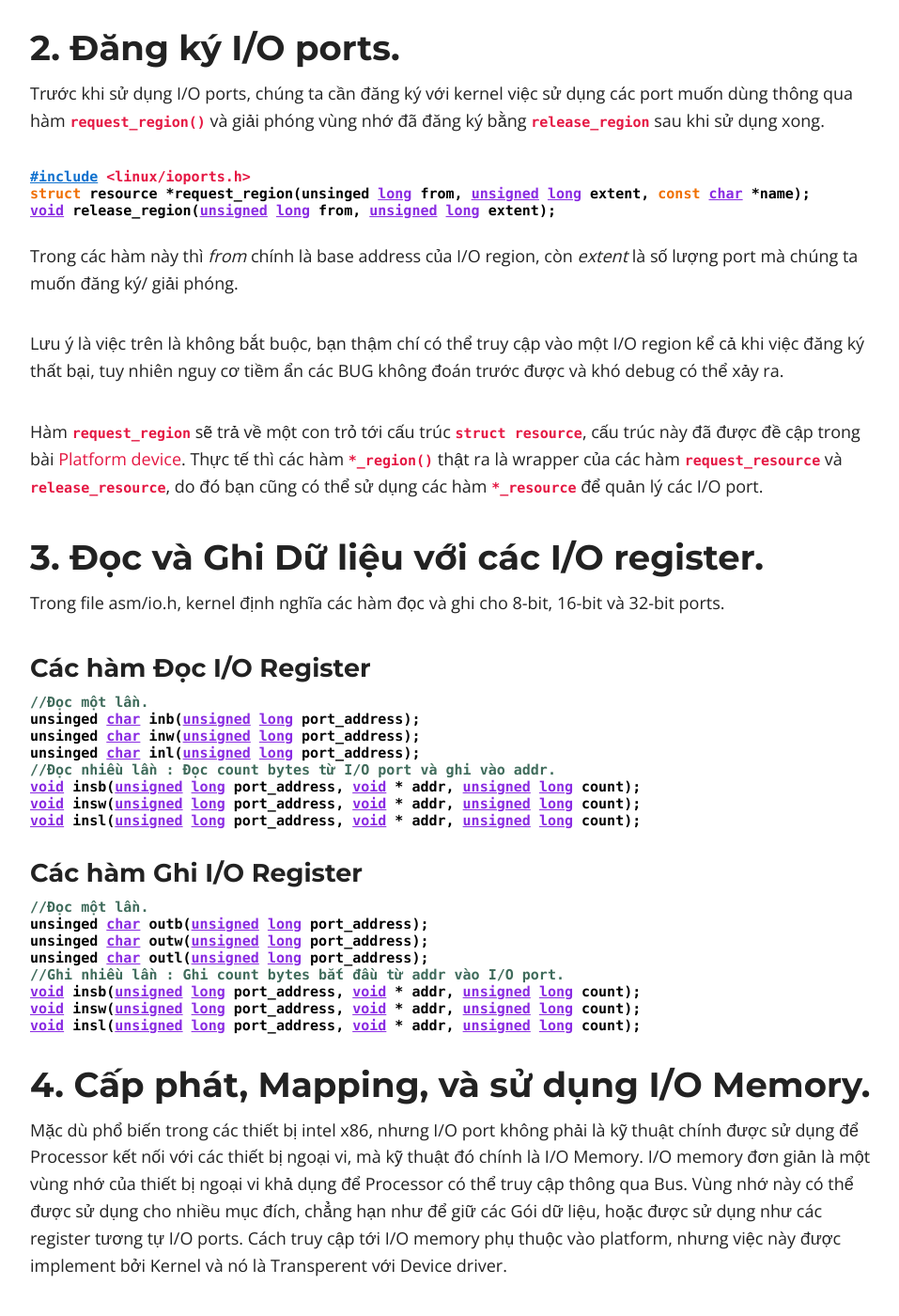
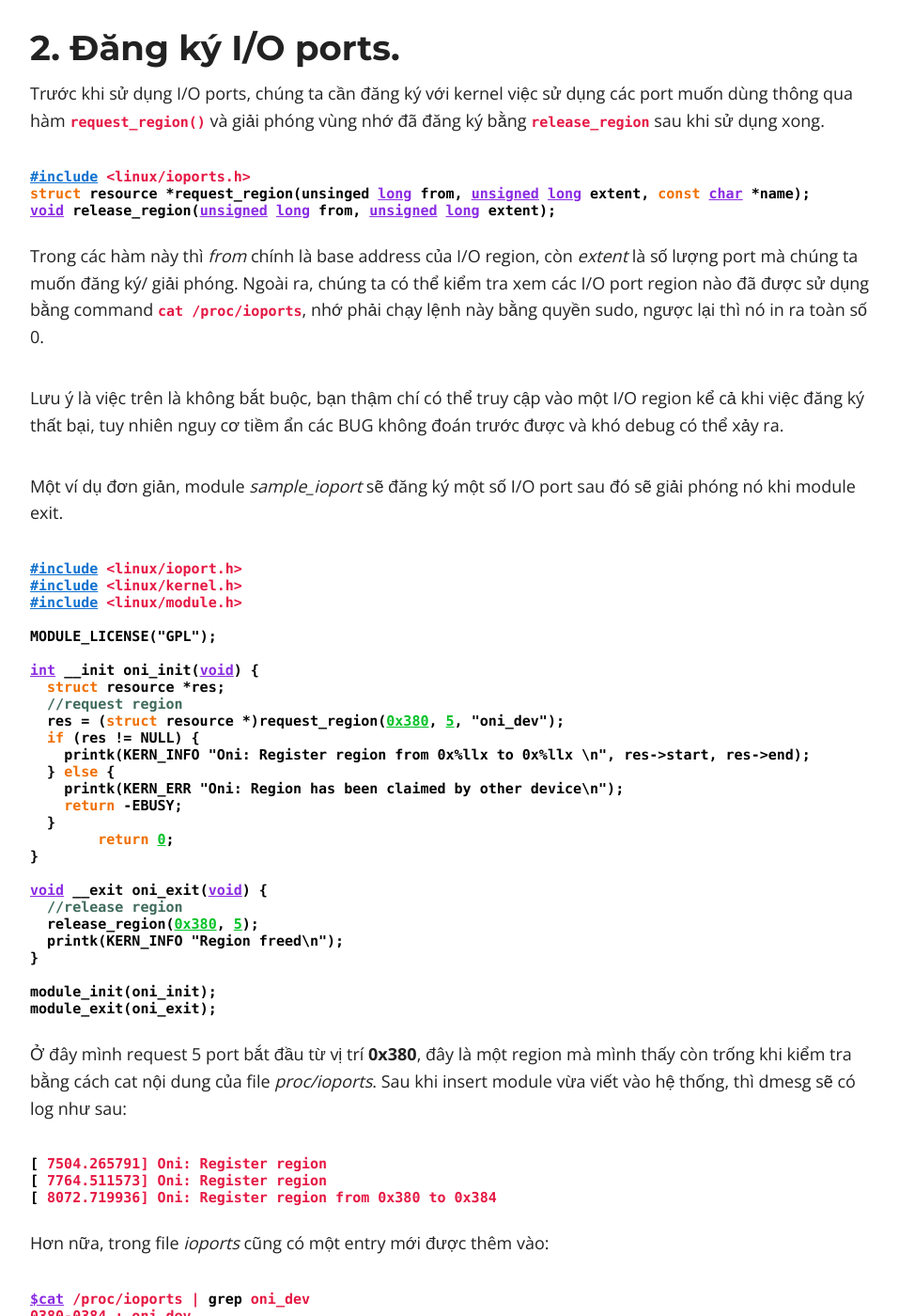
Before and after one commit to ita93/ita93.github.io, a Jekyll site: the page built from _posts/2019-04-15-Hardware IO.md, in a window 1280 px wide and 1400 px high, scrolled down 1223 px. Shown: the whole window at 94% size, without its empty margins (158-1115 px from the left). Built offline with Jekyll 4.4.1, drawn with Linux system fonts in a browser that asks for light colours; nearby versions of some CDN libraries; comment, search, counter and statistics services are not loaded; some of the changed text lies outside the part shown.

Commit message:
Add request region example

```diff
--- a/_posts/2019-04-15-Hardware IO.md
+++ b/_posts/2019-04-15-Hardware IO.md
@@ -28,9 +28,55 @@ struct resource *request_region(unsinged long from, unsigned long extent, const
 void release_region(unsigned long from, unsigned long extent);
 {% endhighlight %}
 
-Trong các hàm này thì <i>from</i> chính là base address của I/O region, còn <i>extent</i> là số lượng port mà chúng ta muốn đăng ký/ giải phóng.
+Trong các hàm này thì <i>from</i> chính là base address của I/O region, còn <i>extent</i> là số lượng port mà chúng ta muốn đăng ký/ giải phóng. Ngoài ra, chúng ta có thể kiểm tra xem các I/O port region nào đã được sử dụng bằng command <code>cat /proc/ioports</code>, nhớ phải chạy lệnh này bằng quyền sudo, ngược lại thì nó in ra toàn số 0.
 
 Lưu ý là việc trên là không bắt buộc, bạn thậm chí có thể truy cập vào một I/O region kể cả khi việc đăng ký thất bại, tuy nhiên nguy cơ tiềm ẩn các BUG không đoán trước được và khó debug có thể xảy ra.
+
+
+Một ví dụ đơn giản, module <i>sample_ioport</i> sẽ đăng ký một số I/O port sau đó sẽ giải phóng nó khi module exit.
+{% highlight c %}
+#include <linux/ioport.h>
+#include <linux/kernel.h>
+#include <linux/module.h>
+
+MODULE_LICENSE("GPL");
+
+int __init oni_init(void) {
+  struct resource *res;
+  //request region
+  res = (struct resource *)request_region(0x380, 5, "oni_dev");
+  if (res != NULL) {
+    printk(KERN_INFO "Oni: Register region from 0x%llx to 0x%llx \n", res->start, res->end);
+  } else {
+    printk(KERN_ERR "Oni: Region has been claimed by other device\n");
+    return -EBUSY;
+  }
+	return 0;
+}
+
+void __exit oni_exit(void) {
+  //release region
+  release_region(0x380, 5);
+  printk(KERN_INFO "Region freed\n");
+}
+
+module_init(oni_init);
+module_exit(oni_exit);
+{% endhighlight %}
+
+Ở đây mình request 5 port bắt đầu từ vị trí <b>0x380</b>, đây là một region mà mình thấy còn trống khi kiểm tra bằng cách cat nội dung của file <i>proc/ioports</i>.
+Sau khi insert module vừa viết vào hệ thống, thì dmesg sẽ có log như sau:
+{% highlight shell %}
+[ 7504.265791] Oni: Register region
+[ 7764.511573] Oni: Register region
+[ 8072.719936] Oni: Register region from 0x380 to 0x384
+{% endhighlight %}
+
+Hơn nữa, trong file <i>ioports</i> cũng có một entry mới được thêm vào:
+{% highlight shell %}
+$cat /proc/ioports | grep oni_dev
+0380-0384 : oni_dev
+{% endhighlight %}
 
 Hàm <code>request_region</code> sẽ trả về một con trỏ tới cấu trúc <code>struct resource</code>, cấu trúc này đã được đề cập trong bài <a href="{{ site.url }}/linux device driver/platform-device">Platform device</a>. Thực tế thì các hàm <code>*_region()</code> thật ra là wrapper của các hàm <code>request_resource</code> và <code>release_resource</code>, do đó bạn cũng có thể sử dụng các hàm <code>*_resource</code> để quản lý các I/O port.
 
@@ -40,8 +86,8 @@ Trong file asm/io.h, kernel định nghĩa các hàm đọc và ghi cho 8-bit, 1
 {% highlight c %}
 //Đọc một lần.
 unsinged char inb(unsigned long port_address);
-unsinged char inw(unsigned long port_address);
-unsinged char inl(unsigned long port_address);
+unsinged short inw(unsigned long port_address);
+unsinged long inl(unsigned long port_address);
 //Đọc nhiều lần : Đọc count bytes từ I/O port và ghi vào addr.
 void insb(unsigned long port_address, void * addr, unsigned long count);
 void insw(unsigned long port_address, void * addr, unsigned long count);
@@ -51,14 +97,16 @@ void insl(unsigned long port_address, void * addr, unsigned long count);
 ### Các hàm Ghi I/O Register
 {% highlight c %}
 //Đọc một lần.
-unsinged char outb(unsigned long port_address);
-unsinged char outw(unsigned long port_address);
-unsinged char outl(unsigned long port_address);
+unsinged char outb(unsigned char value, unsigned long port_address);
+unsinged char outw(unsigned short value, unsigned long port_address);
+unsinged char outl(unsigned long value, unsigned long port_address);
 //Ghi nhiều lần : Ghi count bytes bắt đầu từ addr vào I/O port.
 void insb(unsigned long port_address, void * addr, unsigned long count);
 void insw(unsigned long port_address, void * addr, unsigned long count);
 void insl(unsigned long port_address, void * addr, unsigned long count);
 {% endhighlight %}
+
+Nếu muốn test các hàm đọc ghi và bạn đang sử dụng một con PC intel, thì bạn có thể thử dùng I/O port từ <i>0x378</i> đến <i>0x37a</i> của parallel port, nhưng đừng request_region mà cứ dùng thẳng các hàm <code>outb()</code> và <code>inb()</code>
 
 ## 4. Cấp phát, Mapping, và sử dụng I/O Memory.
 Mặc dù phổ biến trong các thiết bị intel x86, nhưng I/O port không phải là kỹ thuật chính được sử dụng để Processor kết nối với các thiết bị ngoại vi, mà kỹ thuật đó chính là I/O Memory.
```
